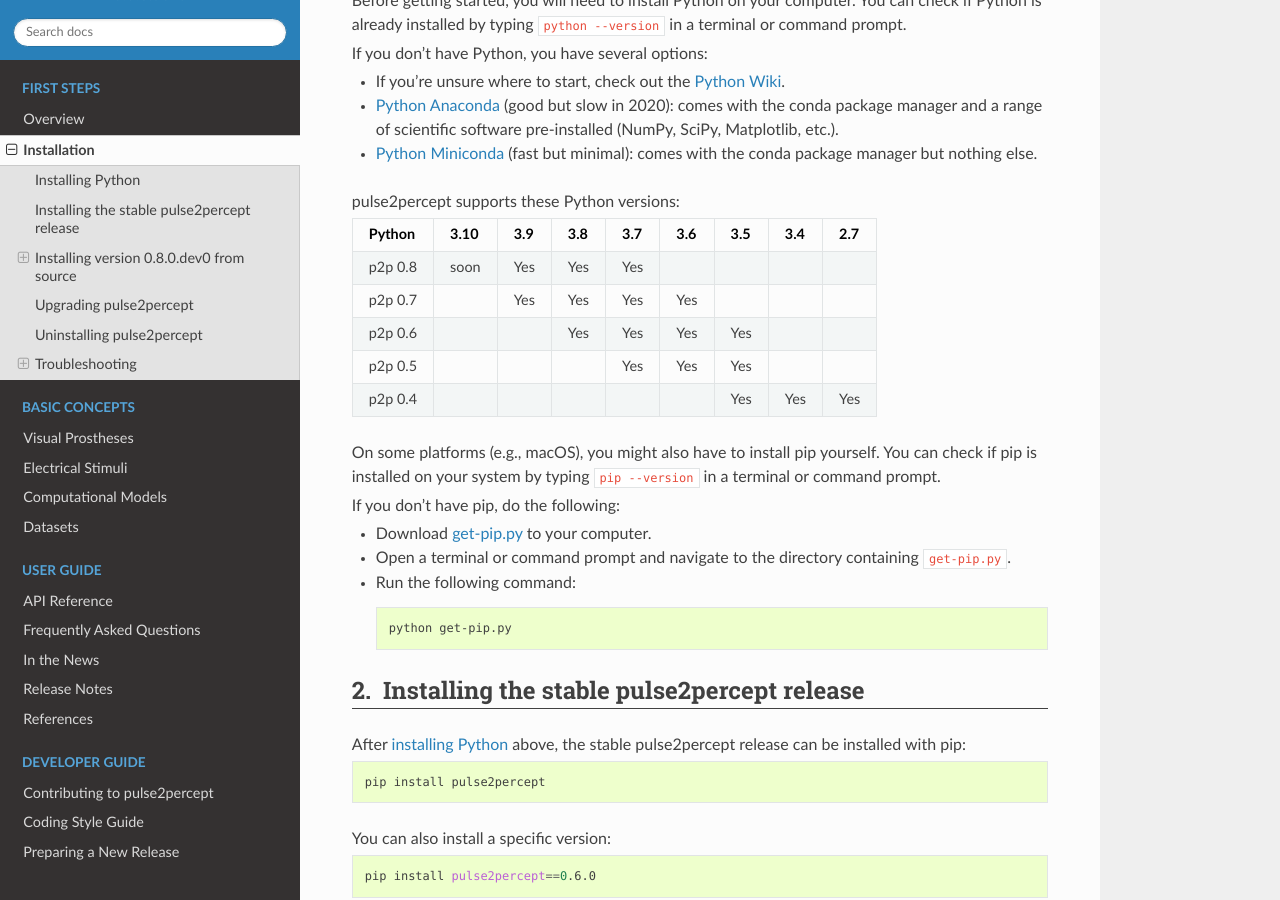
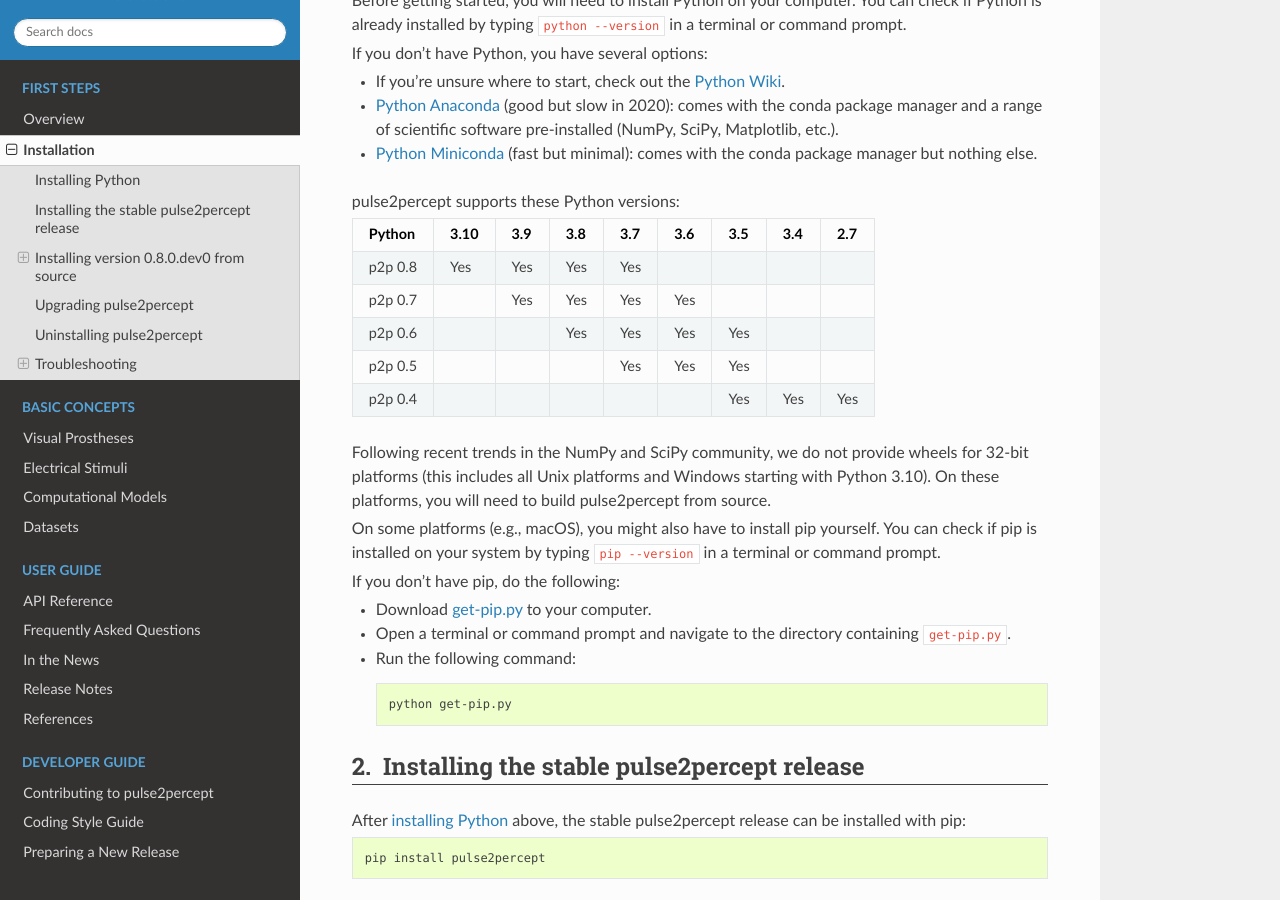
Before and after one commit to pulse2percept/pulse2percept, a Sphinx documentation site: the page built from doc/install.rst, in a window 1280 px wide and 900 px high, scrolled down 457 px. Built offline with Sphinx 7.4.7 and the Read the Docs theme 2.0.0, drawn with Linux system fonts in a browser that asks for light colours; pages that are not in the unit, such as notebooks, are missing from menus.

Commit message:
[MNT] Add Python 3.10 support (#479)
* Add Py310 builds and wheels

* skip 32-bit Windows for Py310

```diff
--- a/doc/install.rst
+++ b/doc/install.rst
@@ -43,7 +43,7 @@
 +----------------------+-----+-----+-----+-----+-----+-----+-----+-----+
 |        Python        |3.10 | 3.9 | 3.8 | 3.7 | 3.6 | 3.5 | 3.4 | 2.7 |
 +======================+=====+=====+=====+=====+=====+=====+=====+=====+
-| p2p 0.8              |soon | Yes | Yes | Yes |     |     |     |     |
+| p2p 0.8              | Yes | Yes | Yes | Yes |     |     |     |     |
 +----------------------+-----+-----+-----+-----+-----+-----+-----+-----+
 | p2p 0.7              |     | Yes | Yes | Yes | Yes |     |     |     |
 +----------------------+-----+-----+-----+-----+-----+-----+-----+-----+
@@ -53,6 +53,11 @@
 +----------------------+-----+-----+-----+-----+-----+-----+-----+-----+
 | p2p 0.4              |     |     |     |     |     | Yes | Yes | Yes |
 +----------------------+-----+-----+-----+-----+-----+-----+-----+-----+
+
+Following recent trends in the NumPy and SciPy community, we do not provide
+wheels for 32-bit platforms (this includes all Unix platforms and Windows
+starting with Python 3.10).
+On these platforms, you will need to build pulse2percept from source.
 
 On some platforms (e.g., macOS), you might also have to install pip yourself.
 You can check if pip is installed on your system by typing ``pip --version``
--- a/requirements.txt
+++ b/requirements.txt
@@ -1,7 +1,8 @@
 cython>=0.28
 numpy>=1.11
 setuptools<50.0
-scipy>=1.0.1,<=1.7.1
+scipy<=1.7.1; python_version < '3.10'
+scipy>=1.0.1
 scikit_image>=0.14
 matplotlib>=3.0.2
 imageio_ffmpeg>=0.4
--- a/setup.py
+++ b/setup.py
@@ -54,6 +54,7 @@
                'Programming Language :: Python :: 3.7',
                'Programming Language :: Python :: 3.8',
                'Programming Language :: Python :: 3.9',
+               'Programming Language :: Python :: 3.10',
                ('Programming Language :: Python :: '
                 'Implementation :: CPython'),
                ('Programming Language :: Python :: '
```
Also changed, not shown: 2 other files.
